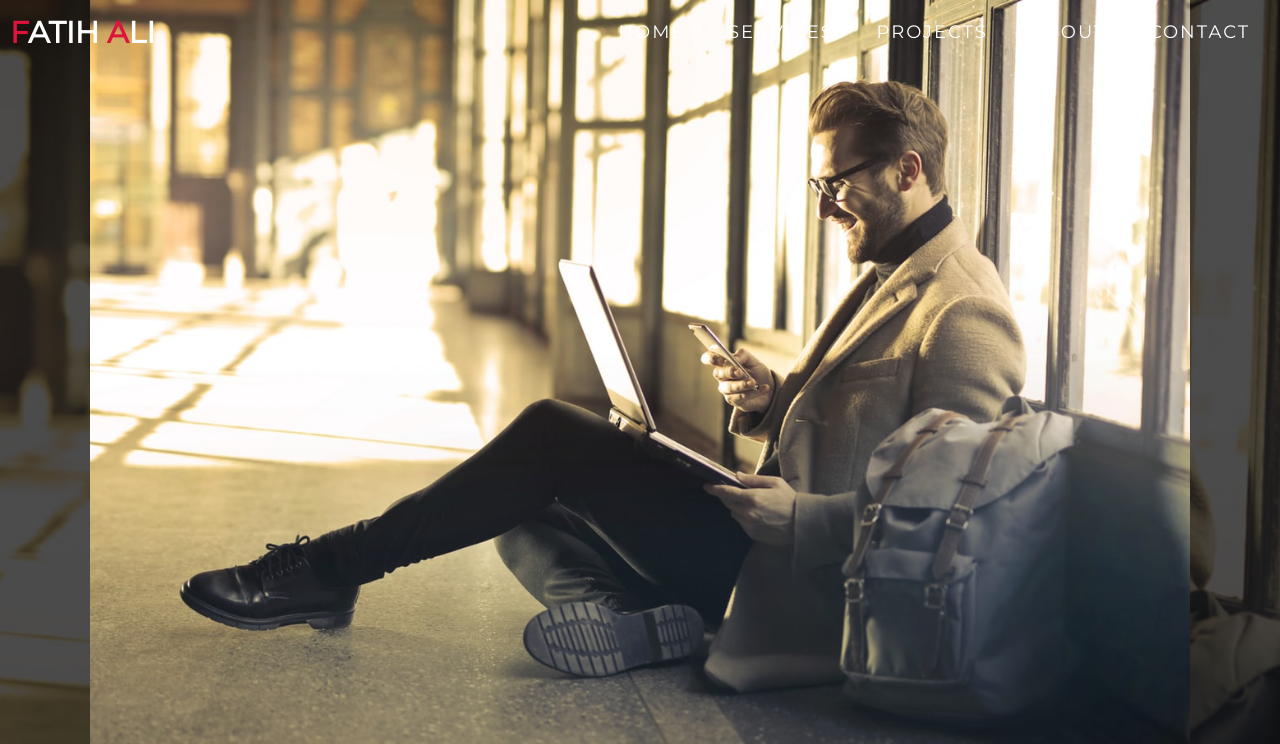
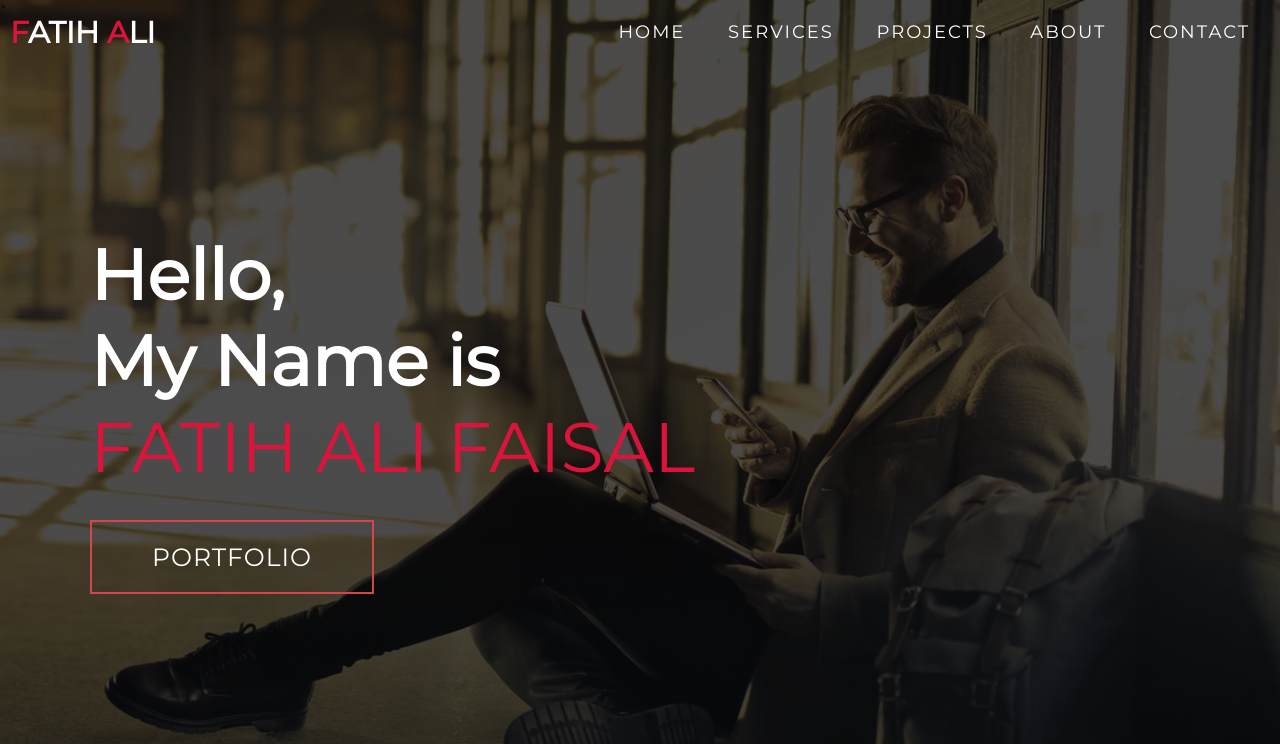
Before and after one commit to fatih-ali/Personal-Portfolio, a plain HTML site: page index.html in a window 1280 px wide. Shown: the top 744 px of the page. Drawn offline with Linux system fonts and the light colour scheme; files whose address does not match are found by name.

Commit message:
Update index.html

```diff
--- a/index.html
+++ b/index.html
@@ -37,12 +37,12 @@
 
 
   <!-- Hero Section  -->
-  <section id="hero">
+  <section id="hero" style="background-image: url(hero-bg.png);">>
 
     <div class="hero container">
 
       <div>
-         <img src="hero-bg.png">
+
         <h1>Hello, <span></span></h1>
         <h1>My Name is <span></span></h1>
         <h1>FATIH ALI FAISAL <span></span></h1>
```
